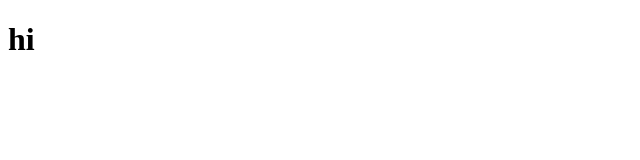
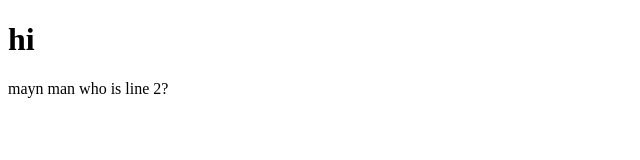
Before and after one commit to ayjemabo/demo, a plain HTML site: page index.html in a window 1280 px wide. Shown: the whole page, without its empty margins (0-640 px from the left). Drawn offline with Linux system fonts and the light colour scheme.

Commit message:
added htere

```diff
--- a/index.html
+++ b/index.html
@@ -8,5 +8,6 @@
 </head>
 <body>
     <h1>hi</h1>
+    <p>mayn man who is line 2?</p>
 </body>
 </html>
```
